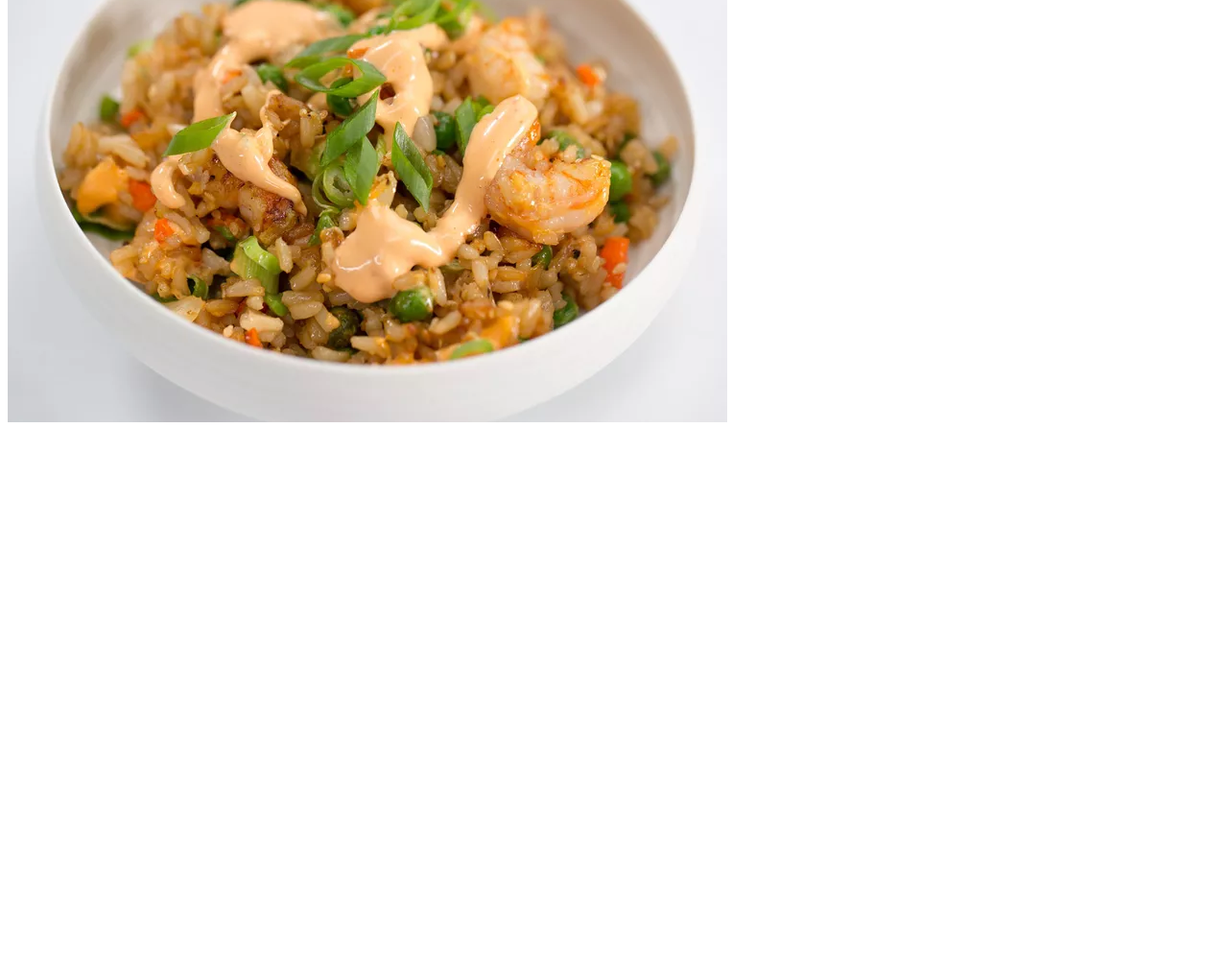
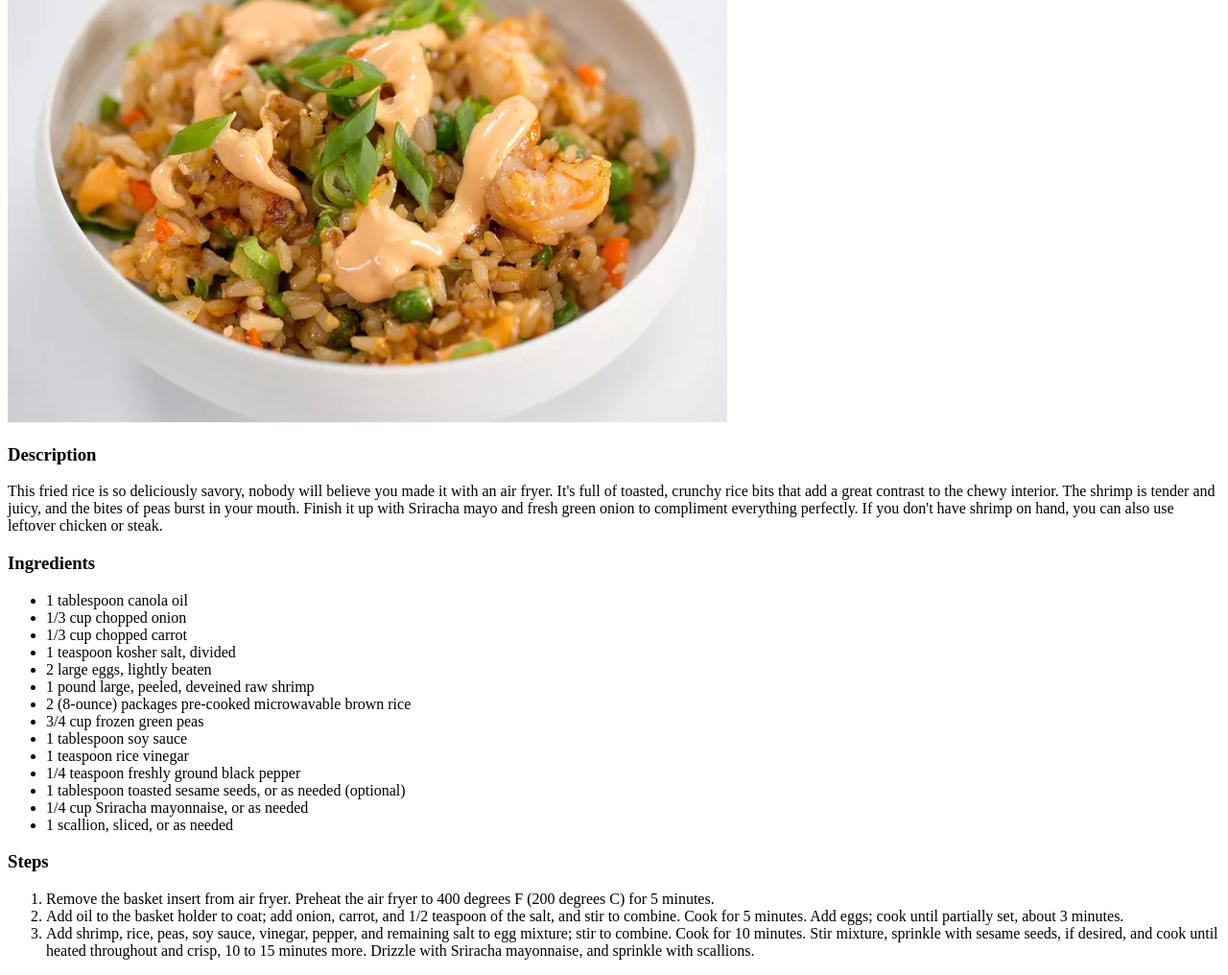
Before and after one commit to 2cho1ar/odin-recipes, a plain HTML site: page recipes/airfryer-shrimp-rice.html in a window 1280 px wide. Shown: the part 203-1219 px from the top of the page at 96% size. Before the commit the page ends 800 px from the top, so only its background shows below. Drawn offline with Linux system fonts and the light colour scheme.

Commit message:
Add Ingredients and steps to shrimp fried rice recipe

```diff
--- a/recipes/airfryer-shrimp-rice.html
+++ b/recipes/airfryer-shrimp-rice.html
@@ -8,5 +8,31 @@
 <body>
     <h1>Air Fryed Shrinmp Fried Rice</h1>
     <img src="../images/airfryer-shrimp-rice.webp" alt="A photo of Shrimp Fried Rice">
+    <h3>Description</h3>
+    <p>This fried rice is so deliciously savory, nobody will believe you made it with an air fryer. It's full of toasted, crunchy rice bits that add a great contrast to the chewy interior. The shrimp is tender and juicy, and the bites of peas burst in your mouth. Finish it up with Sriracha mayo and fresh green onion to compliment everything perfectly. If you don't have shrimp on hand, you can also use leftover chicken or steak.
+    </p>
+    <h3>Ingredients</h3>
+    <ul>
+        <li>1 tablespoon canola oil</li>
+        <li>1/3 cup chopped onion</li>
+        <li>1/3 cup chopped carrot</li>
+        <li>1 teaspoon kosher salt, divided</li>
+        <li>2 large eggs, lightly beaten</li>
+        <li>1 pound large, peeled, deveined raw shrimp</li>
+        <li>2 (8-ounce) packages pre-cooked microwavable brown rice</li>
+        <li>3/4 cup frozen green peas</li>
+        <li>1 tablespoon soy sauce</li>
+        <li>1 teaspoon rice vinegar</li>
+        <li>1/4 teaspoon freshly ground black pepper</li>
+        <li>1 tablespoon toasted sesame seeds, or as needed (optional)</li>
+        <li>1/4 cup Sriracha mayonnaise, or as needed</li>
+        <li>1 scallion, sliced, or as needed</li>
+    </ul>
+    <h3>Steps</h3>
+    <ol>
+        <li>Remove the basket insert from air fryer. Preheat the air fryer to 400 degrees F (200 degrees C) for 5 minutes.</li>
+        <li>Add oil to the basket holder to coat; add onion, carrot, and 1/2 teaspoon of the salt, and stir to combine. Cook for 5 minutes. Add eggs; cook until partially set, about 3 minutes.</li>
+        <li>Add shrimp, rice, peas, soy sauce, vinegar, pepper, and remaining salt to egg mixture; stir to combine. Cook for 10 minutes. Stir mixture, sprinkle with sesame seeds, if desired, and cook until heated throughout and crisp, 10 to 15 minutes more. Drizzle with Sriracha mayonnaise, and sprinkle with scallions.</li>
+    </ol>
 </body>
 </html>
```
